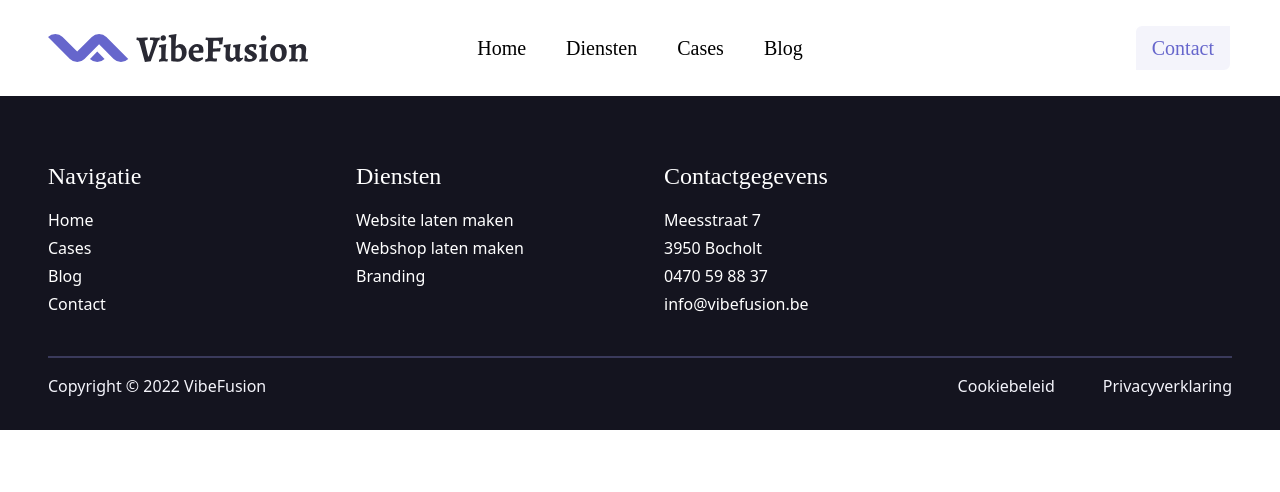
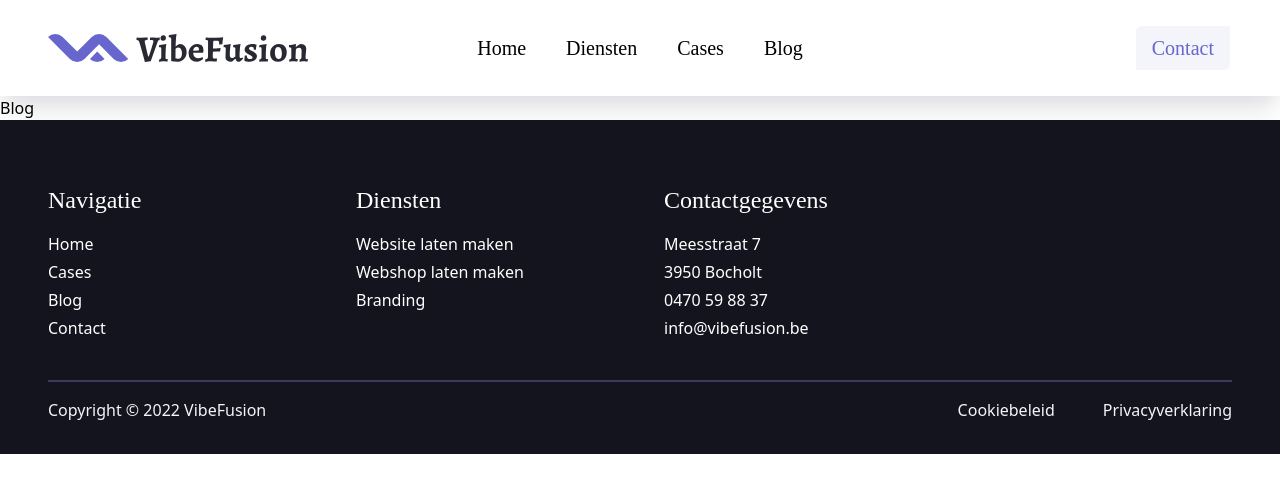
Before and after one commit to Citingdude/vibefusion-front-end, a Nuxt app: page /blog in a window 1280 px wide. Shown: the top 492 px of the page. Built offline with nearby package versions, Linux system fonts and the light colour scheme.

Commit message:
Create blog, cases and contact pages

```diff
--- /dev/null
+++ b/pages/blog.vue
@@ -0,0 +1,8 @@
+<template>
+  <div>
+    Blog
+  </div>
+</template>
+
+<script setup>
+</script>
--- /dev/null
+++ b/pages/cases.vue
@@ -0,0 +1,8 @@
+<template>
+  <div>
+    Cases
+  </div>
+</template>
+
+<script setup>
+</script>
--- /dev/null
+++ b/pages/contact.vue
@@ -0,0 +1,8 @@
+<template>
+  <div>
+    Contact
+  </div>
+</template>
+
+<script setup>
+</script>
```
